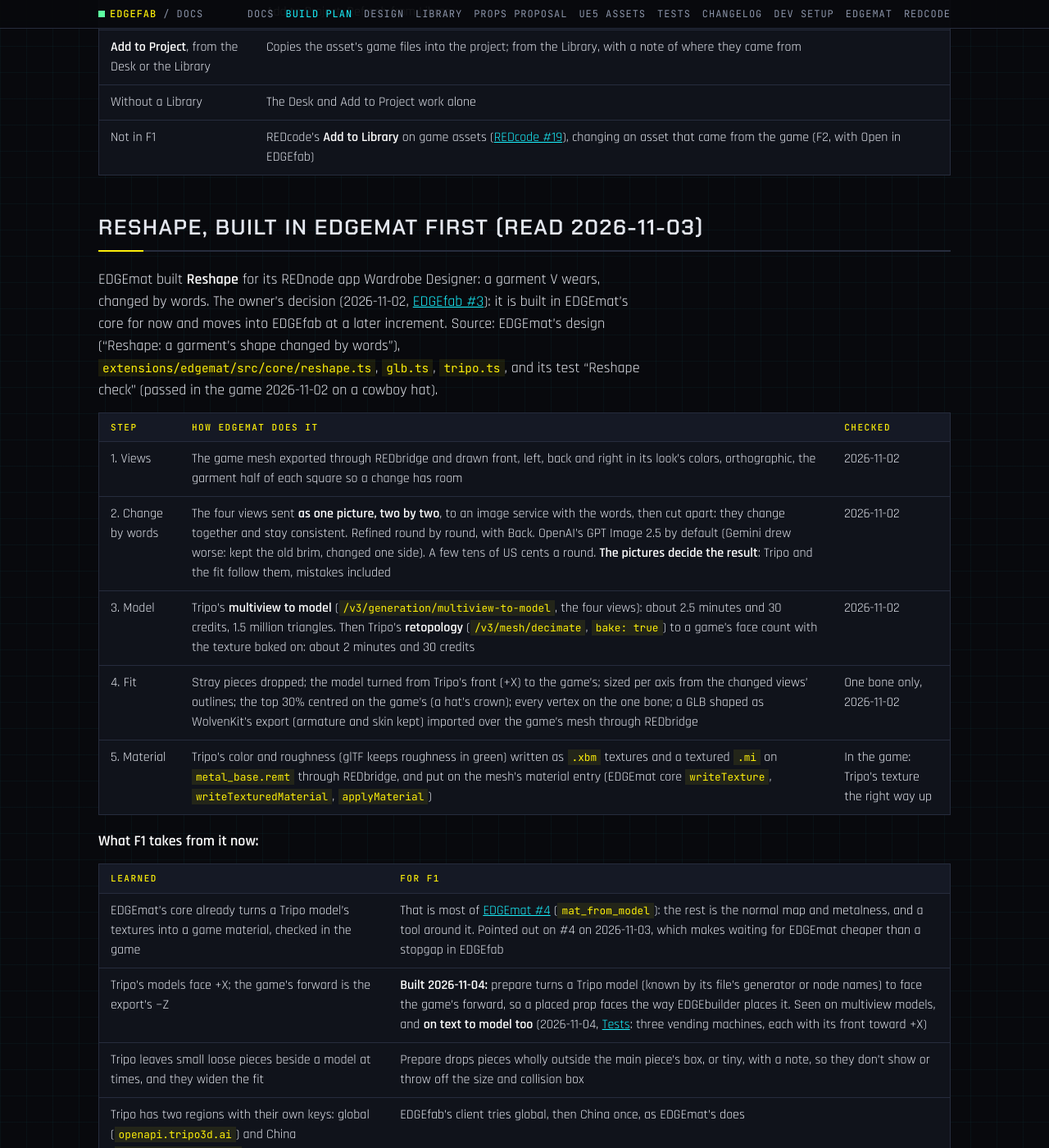
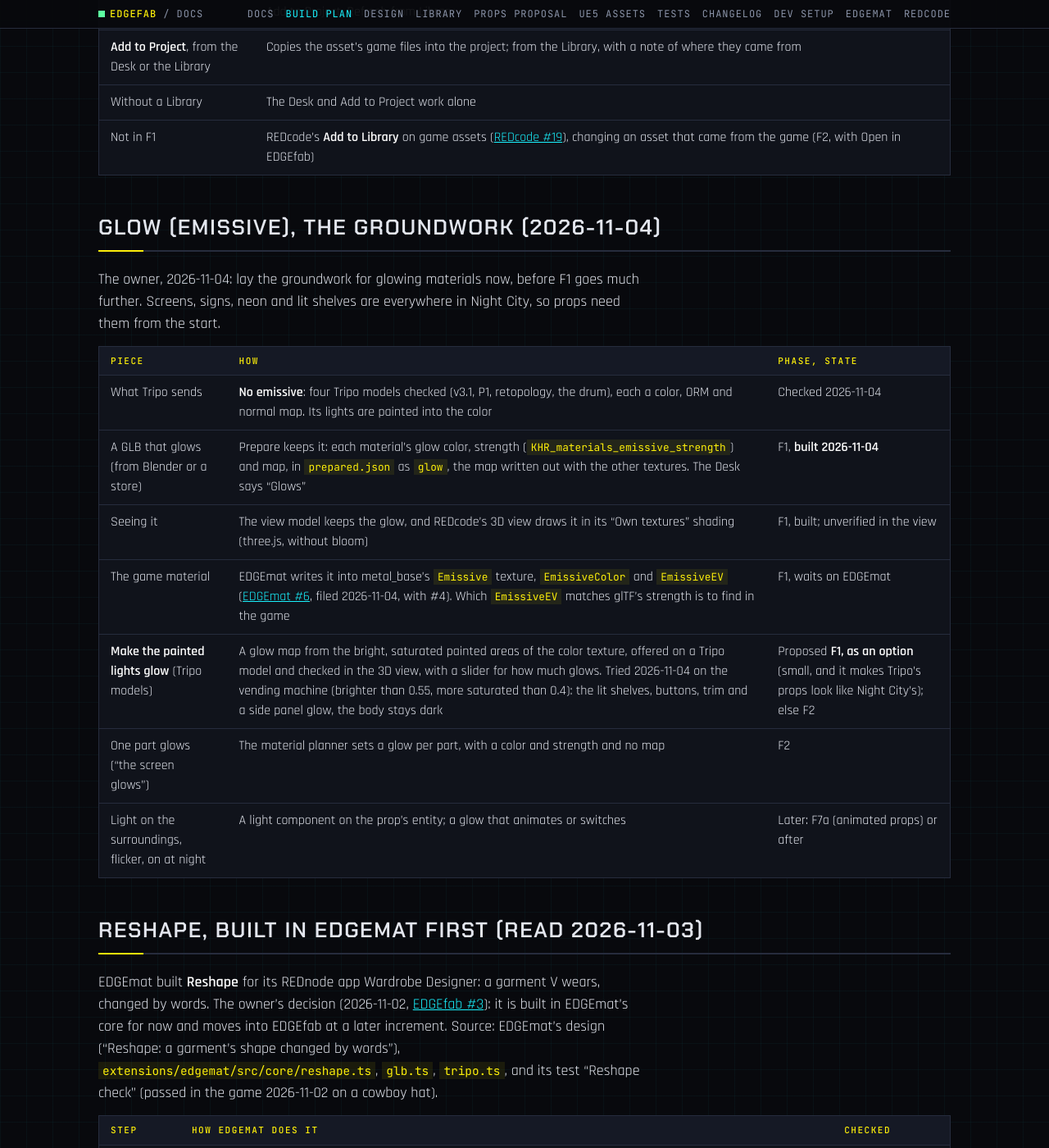
Before and after one commit to Edgemodders/EDGEfab, a Jekyll site: the page built from docs/plan.md, in a window 1280 px wide and 1400 px high, scrolled down 7688 px. Shown: the whole window at 82% size. Built offline with Jekyll 4.4.1, drawn with Linux system fonts in a browser that asks for light colours; some of the changed text lies outside the part shown.

Commit message:
Glow, the groundwork: prepare keeps a GLB's glow (colour, strength, map), the view shows it, the Desk says so; EDGEmat #6 asked for the game material
Tripo sends no emissive, so "make the painted lights glow" (a glow map from
bright, saturated painted areas, tried on the vending machine) is proposed
for F1 as an option.

Co-Authored-By: Claude Opus 5.5 <noreply@anthropic.com>

```diff
--- a/docs/plan.md
+++ b/docs/plan.md
@@ -150,6 +150,20 @@ The owner, 2026-11-02: EDGEfab has a **Desk**, as EDGEmat does, and the Desk bec
 | Without a Library | The Desk and Add to Project work alone |
 | Not in F1 | REDcode's **Add to Library** on game assets ([REDcode #19](https://github.com/Edgemodders/REDcode/issues/19)), changing an asset that came from the game (F2, with Open in EDGEfab) |
 
+## Glow (emissive), the groundwork (2026-11-04)
+
+The owner, 2026-11-04: lay the groundwork for glowing materials now, before F1 goes much further. Screens, signs, neon and lit shelves are everywhere in Night City, so props need them from the start.
+
+| Piece | How | Phase, state |
+|---|---|---|
+| What Tripo sends | **No emissive**: four Tripo models checked (v3.1, P1, retopology, the drum), each a color, ORM and normal map. Its lights are painted into the color | Checked 2026-11-04 |
+| A GLB that glows (from Blender or a store) | Prepare keeps it: each material's glow color, strength (`KHR_materials_emissive_strength`) and map, in `prepared.json` as `glow`, the map written out with the other textures. The Desk says "Glows" | F1, **built 2026-11-04** |
+| Seeing it | The view model keeps the glow, and REDcode's 3D view draws it in its "Own textures" shading (three.js, without bloom) | F1, built; unverified in the view |
+| The game material | EDGEmat writes it into metal_base's `Emissive` texture, `EmissiveColor` and `EmissiveEV` ([EDGEmat #6](https://github.com/Edgemodders/EDGEmat/issues/6), filed 2026-11-04, with #4). Which `EmissiveEV` matches glTF's strength is to find in the game | F1, waits on EDGEmat |
+| **Make the painted lights glow** (Tripo models) | A glow map from the bright, saturated painted areas of the color texture, offered on a Tripo model and checked in the 3D view, with a slider for how much glows. Tried 2026-11-04 on the vending machine (brighter than 0.55, more saturated than 0.4): the lit shelves, buttons, trim and a side panel glow, the body stays dark | Proposed **F1, as an option** (small, and it makes Tripo's props look like Night City's); else F2 |
+| One part glows ("the screen glows") | The material planner sets a glow per part, with a color and strength and no map | F2 |
+| Light on the surroundings, flicker, on at night | A light component on the prop's entity; a glow that animates or switches | Later: F7a (animated props) or after |
+
 ## Reshape, built in EDGEmat first (read 2026-11-03)
 
 EDGEmat built **Reshape** for its REDnode app Wardrobe Designer: a garment V wears, changed by words. The owner's decision (2026-11-02, [EDGEfab #3](https://github.com/Edgemodders/EDGEfab/issues/3)): it is built in EDGEmat's core for now and moves into EDGEfab at a later increment. Source: EDGEmat's design ("Reshape: a garment's shape changed by words"), `extensions/edgemat/src/core/reshape.ts`, `glb.ts`, `tripo.ts`, and its test "Reshape check" (passed in the game 2026-11-02 on a cowboy hat).
@@ -273,7 +287,7 @@ Filed as `request` issues when its phase starts, with the shape that would work:
 | Repo | Need | For |
 |---|---|---|
 | EDGEbuilder | Its B2c: Browse indexes mod archives and the open project, so EDGEfab's props can be placed (its #1). **Built in EDGEbuilder 0.4.0 on 2026-10-30**; it asked back for an entity with collision per prop ([EDGEfab #2](https://github.com/Edgemodders/EDGEfab/issues/2)) | F1 |
-| EDGEmat | **Materials from a textured model**: a GLB's PBR textures to `.xbm` and a `.mi`, in its API and as MCP `mat_from_model` ([EDGEmat #4](https://github.com/Edgemodders/EDGEmat/issues/4), filed 2026-10-30) | F1 |
+| EDGEmat | **Materials from a textured model**: a GLB's PBR textures to `.xbm` and a `.mi`, in its API and as MCP `mat_from_model` ([EDGEmat #4](https://github.com/Edgemodders/EDGEmat/issues/4), filed 2026-10-30), with **glow** ([EDGEmat #6](https://github.com/Edgemodders/EDGEmat/issues/6), filed 2026-11-04) | F1 |
 | EDGEmat | Its API and MCP tools on an asset EDGEfab has open: list parts and layers, apply colors or a material per part, save a look; a render per part for the part map. For the material planner: a material asked for in words or by name (a game surface with a color and finish, a game `.mi`, or "make this"), made and put on a part's slot in one call, and candidates for a part's words | F2 |
 | REDcode | **Add to Library** on a file in Game Assets or a project, with the files it needs ([Library assets](library.html); [REDcode #19](https://github.com/Edgemodders/REDcode/issues/19), filed 2026-10-31) | F2 |
 | EDGEbuilder | The Library's shared rules gain assets ([Library assets](library.html)); EDGEfab is the second tool to use the Library, which its Library page says moves the rules to the platform's wiki ([EDGEbuilder #4](https://github.com/Edgemodders/EDGEbuilder/issues/4), filed 2026-10-31) | F1 |
--- a/extensions/edgefab/src/core/index.ts
+++ b/extensions/edgefab/src/core/index.ts
@@ -8,6 +8,6 @@ export {
 } from "./tripo";
 export {
   DefaultLods, MaxSubmeshVertices, prepareModel, PrepareError, type Facing,
-  type LodLevel, type PrepareOptions, type PrepareResult, type PreparedSubmesh, type PreparedTexture,
+  type LodLevel, type PrepareOptions, type PrepareResult, type PreparedSubmesh, type PreparedTexture, type PreparedGlow,
 } from "./prepare";
 export { makeModel, type MadeModel, type MakeRequest } from "./make";
--- a/extensions/edgefab/src/deskView.ts
+++ b/extensions/edgefab/src/deskView.ts
@@ -72,6 +72,10 @@ export class DeskView implements vscode.TreeDataProvider<Item> {
       lines.push({ kind: "line", label: `${byLod.size} levels of detail`, detail: `${lods.join(" / ")} triangles`, icon: "layers" });
       const slots = [...new Set(p.textures.map((t) => (t.slot === "baseColor" ? "color" : t.slot === "metallicRoughness" ? "roughness and metal" : t.slot)))];
       lines.push({ kind: "line", label: p.textures.length ? `Textures: ${slots.join(", ")}` : "No textures", icon: "symbol-color" });
+      if (p.glow?.length) {
+        const how = p.glow.some((g) => g.texture) ? "in places, from its glow map" : "all over its glowing parts";
+        lines.push({ kind: "line", label: `Glows ${how}`, icon: "lightbulb", tooltip: p.glow.map((g) => `${g.material}: colour ${g.color.map((c) => c.toFixed(2)).join(", ")}, strength ${g.strength}`).join("\n") });
+      }
       for (const note of p.notes) lines.push({ kind: "line", label: note, icon: "info", tooltip: note });
     }
     if (entry.license) {
```
Also changed, not shown: CLAUDE.md (+1 -0 lines), docs/testing.md (+4 -0 lines), extensions/edgefab/src/core/prepare.ts (+28 -2 lines), docs/changelog.md.
